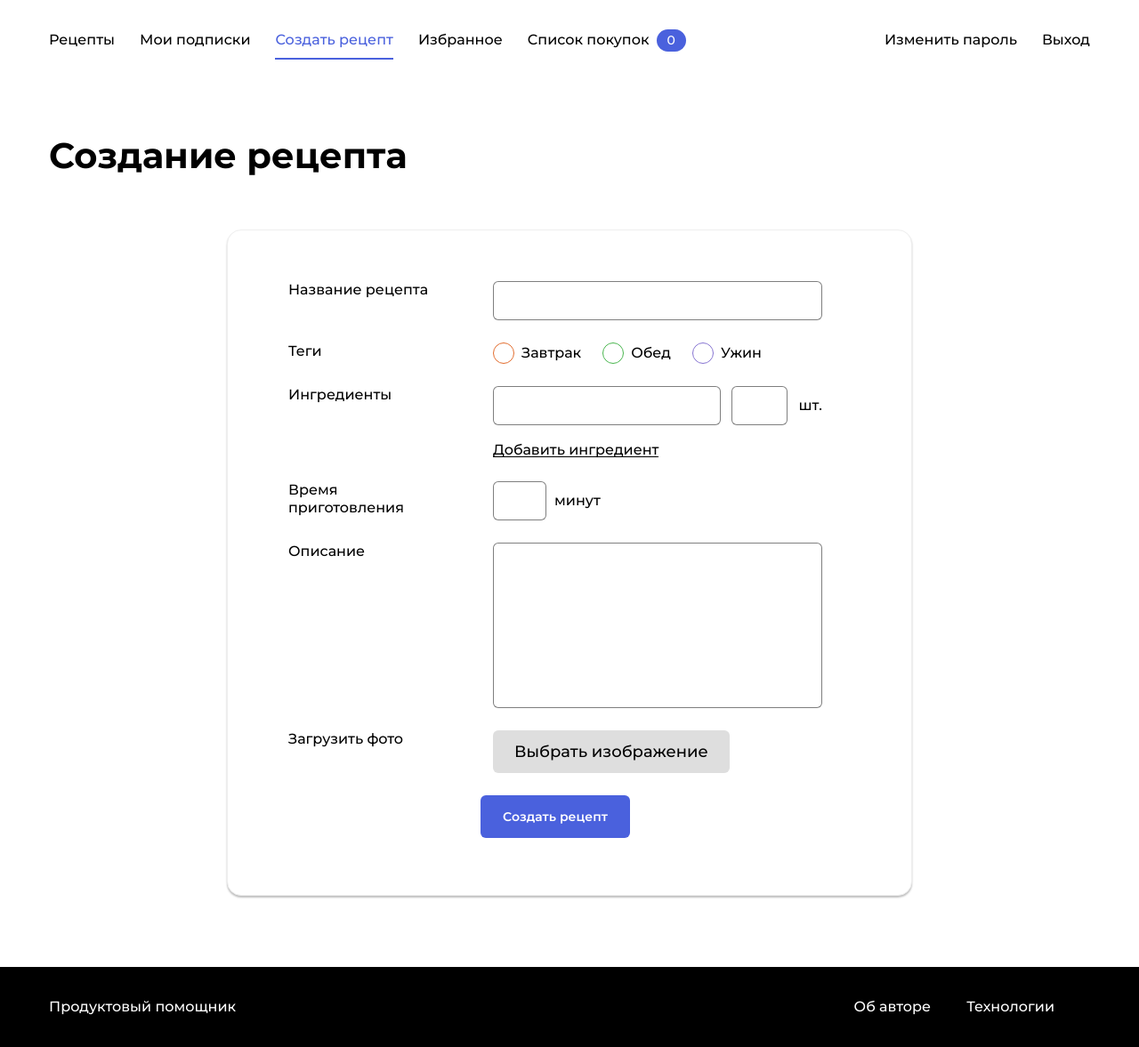
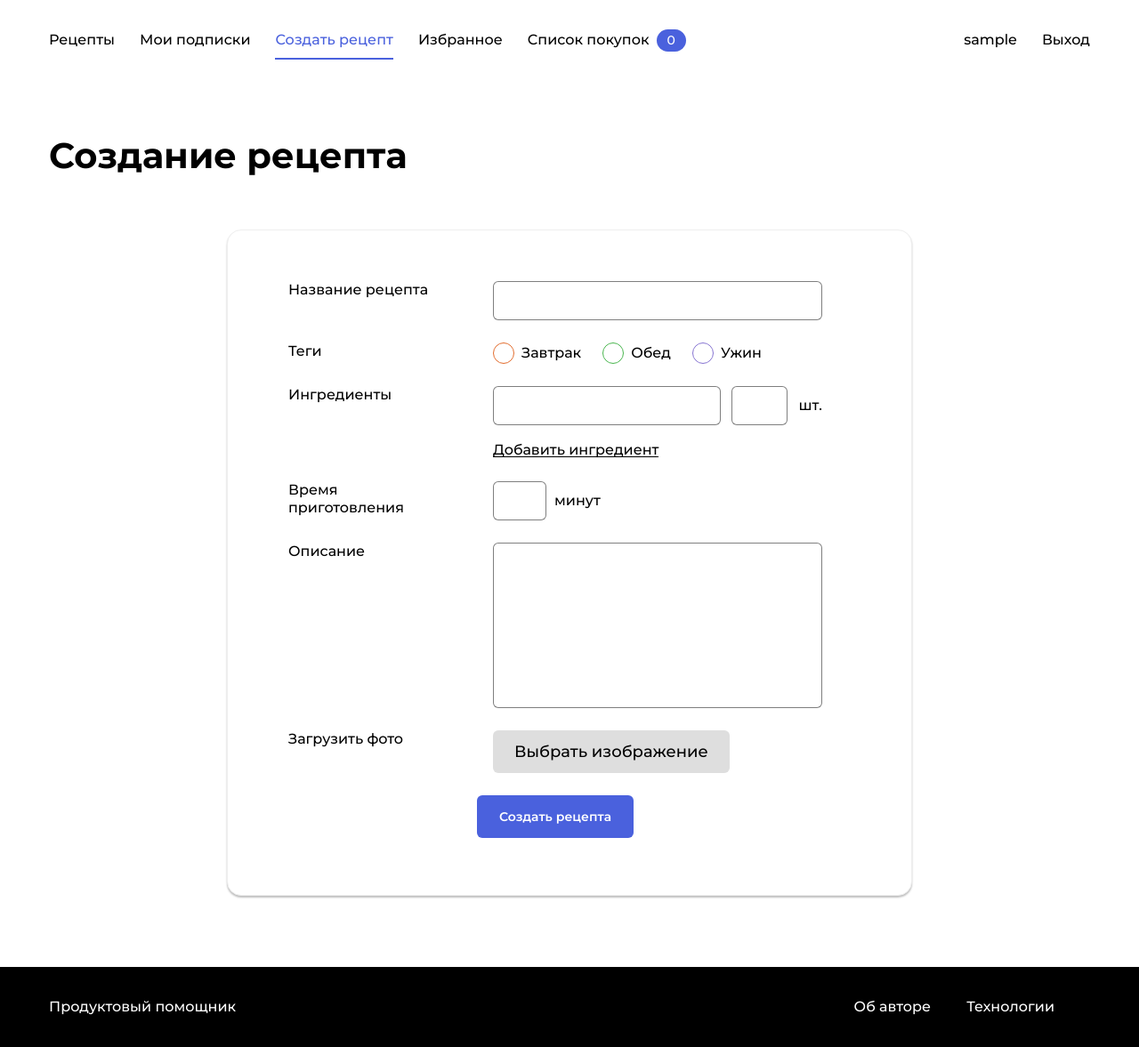
Before and after one commit to DonFortes/foodgram-project, a Django app: page /new_recipe/ in a window 1280 px wide. Shown: the whole page at 89% size. Run offline with Django 3.2, Linux system fonts and the light colour scheme; the visitor is signed in with stand-in values (Sample User, id 1); data that the repository does not hold is empty.

Commit message:
ready for first review

```diff
--- a/dishes/templates/new_recipe.htmL
+++ b/dishes/templates/new_recipe.htmL
@@ -133,7 +133,7 @@
             </div>
 
             <div class="form__footer">
-                <button class="button button_style_blue">Создать рецепт</button>
+                <button class="button button_style_blue">{% if edit is True %}Сохранить рецепт{% else %}Создать рецепта{% endif %}</button>
             </div>
 
     </div>
--- a/templates/includes/header.html
+++ b/templates/includes/header.html
@@ -21,7 +21,7 @@
             </ul>
             <ul class="nav__items list">
                 <li class="nav__item {% if password_change %}nav__item_active{% endif %}"><a
-                        href="{% url 'password_change' %}" class="nav__link link">Изменить пароль</a>
+                        href="{% url 'password_change' %}" class="nav__link link">{{ request.user.username }}</a>
                 </li>
                 <li class="nav__item"><a href="{% url 'logout' %}" class="nav__link link">Выход</a></li>
             </ul>
```
